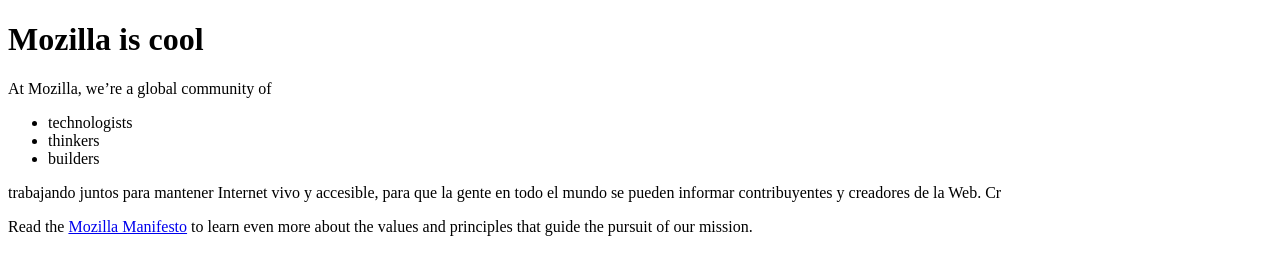
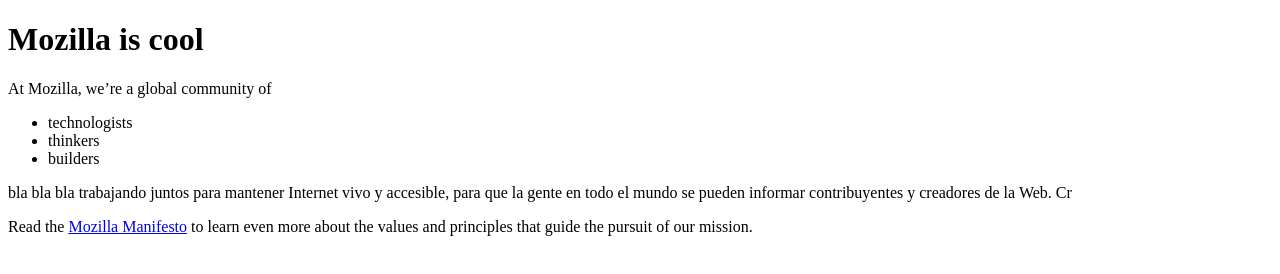
Before and after one commit to Gienini-jm/gienini-jm.github.io, a website: page index.html in a window 1280 px wide. Drawn offline with Linux system fonts and the light colour scheme.

Commit message:
Update index.html

```diff
--- a/index.html
+++ b/index.html
@@ -12,7 +12,7 @@
       <li>thinkers</li>
       <li>builders</li>
     </ul>
-    <p>trabajando juntos para mantener Internet vivo y accesible, para que la gente
+    <p>bla bla bla  trabajando juntos para mantener Internet vivo y accesible, para que la gente
       en todo el mundo se pueden informar contribuyentes y creadores de la Web. Cr</p>
     <p>Read the
       <a href="https://www.mozilla.org/en-US/about/manifesto/">
```
